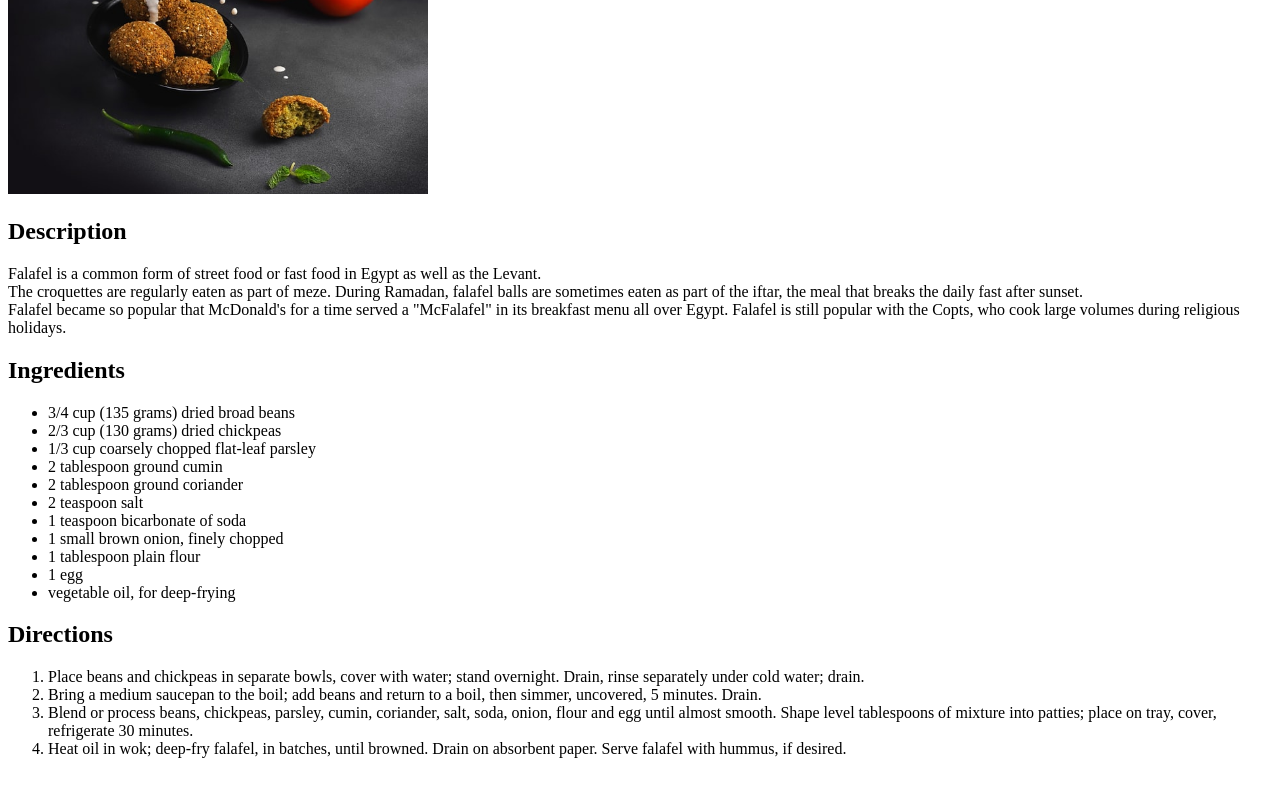
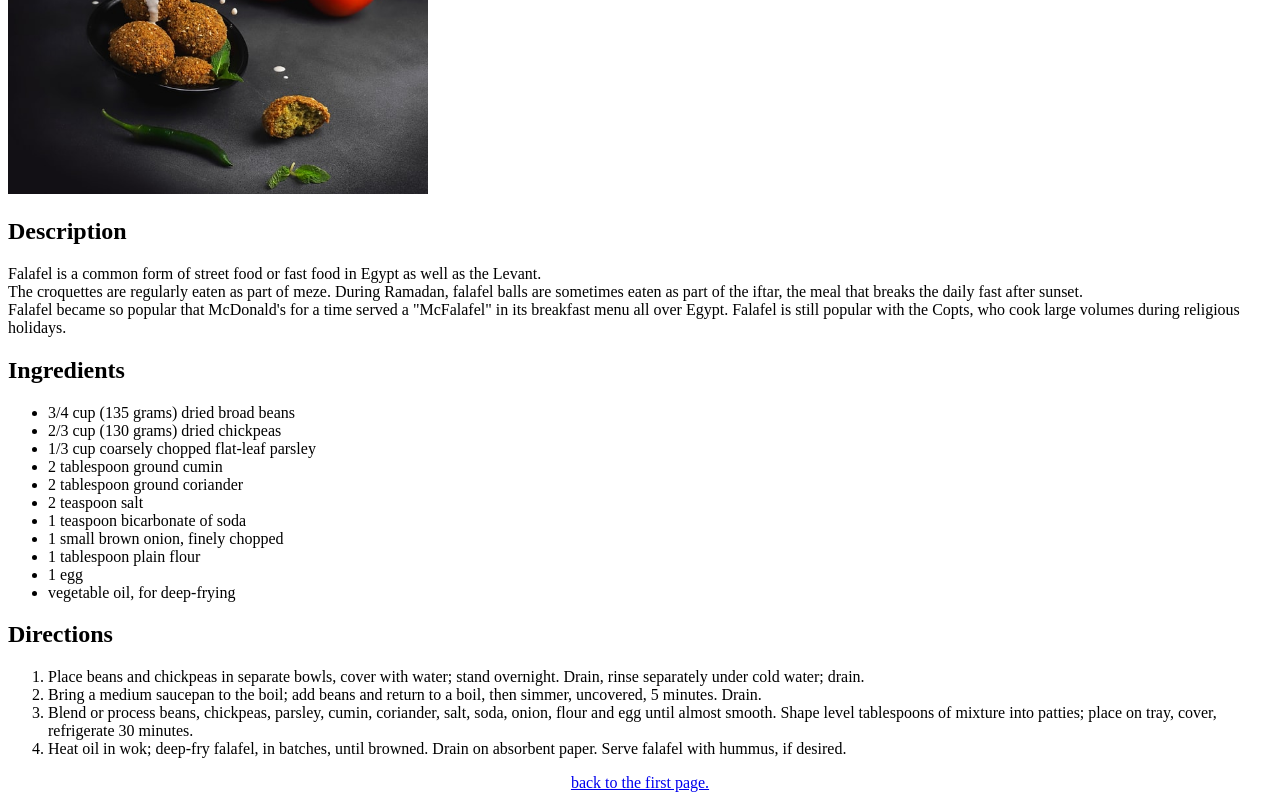
Before and after one commit to bluesky92-web/odin-recipes, a plain HTML site: page recipes/Falafel.html in a window 1280 px wide. Shown: the part 486-1286 px from the top of the page. Before the commit the page ends 1260 px from the top, so only its background shows below. Drawn offline with Linux system fonts and the light colour scheme.

Commit message:
ihave added a link for each page to refer to the first page

```diff
--- a/recipes/Falafel.html
+++ b/recipes/Falafel.html
@@ -33,5 +33,7 @@
         <li>Blend or process beans, chickpeas, parsley, cumin, coriander, salt, soda, onion, flour and egg until almost smooth. Shape level tablespoons of mixture into patties; place on tray, cover, refrigerate 30 minutes.</li>
         <li>Heat oil in wok; deep-fry falafel, in batches, until browned. Drain on absorbent paper. Serve falafel with hummus, if desired.</li>
     </ol>
+
+    <a style="display: flex; justify-content: center;" href="/index.html">back to the first page. </a>
 </body>
 </html>
```
Also changed, not shown: recipes/dolma.html (+1 -0 lines), recipes/kebab.html (+1 -0 lines).
